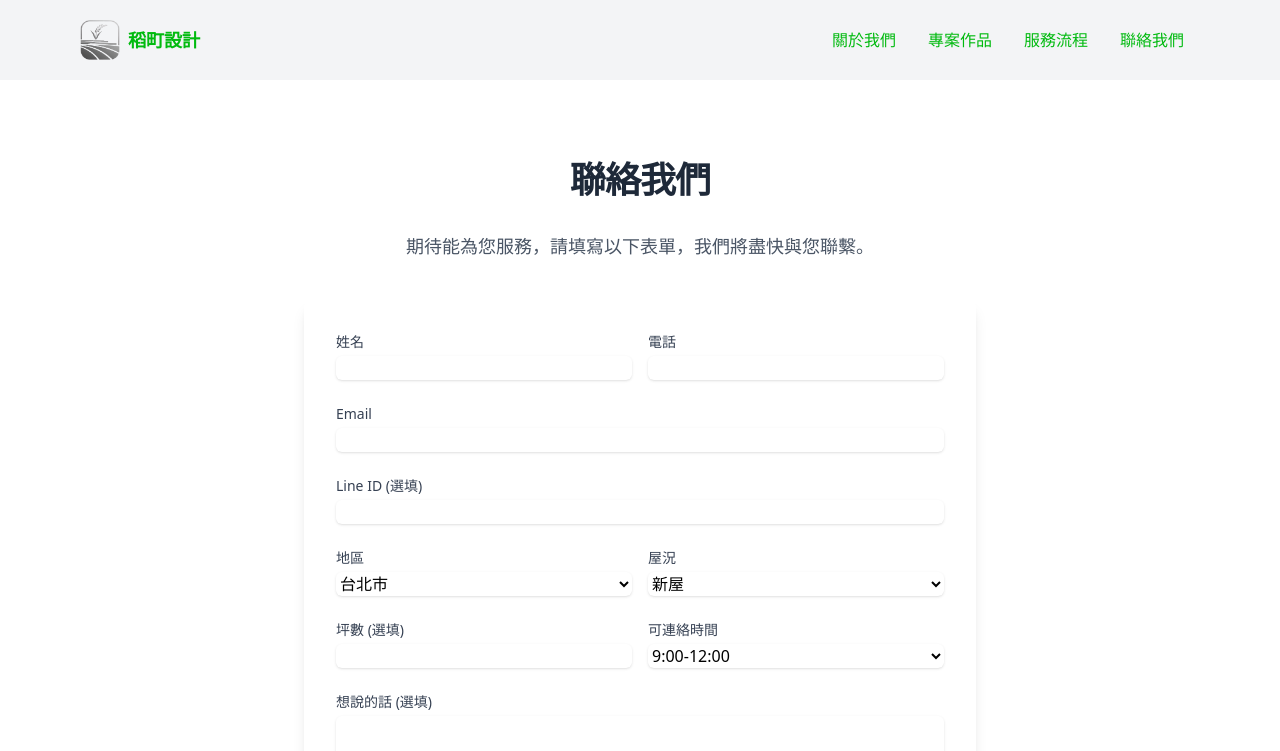
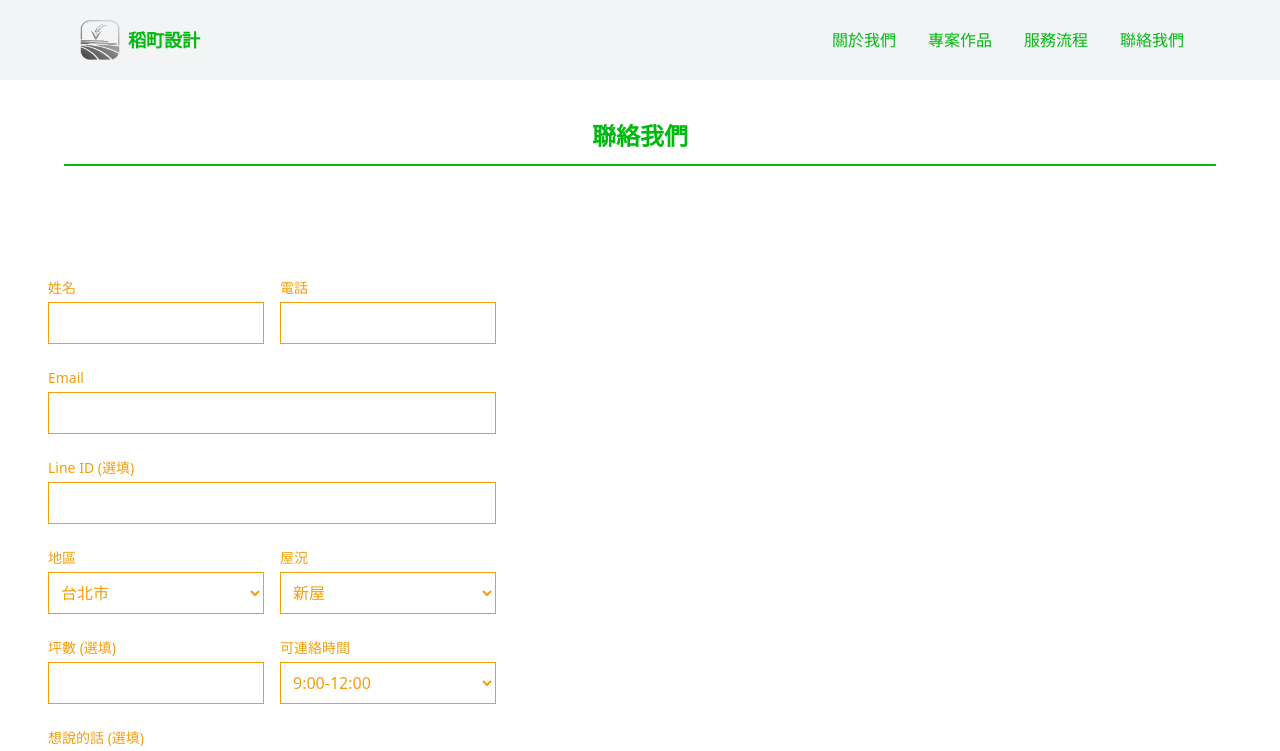
Before and after one commit to SAAAM485/Interior-Design-Web, a SvelteKit app: page /contact in a window 1280 px wide. Shown: the top 751 px of the page. Built offline with nearby package versions, Linux system fonts and the light colour scheme; what @iconify/tailwind4 would draw is missing.

Commit message:
feat: Apply image-loader and avif/webp to other pages, css to contact page.

```diff
--- a/src/lib/components/ProjectCarousel.svelte
+++ b/src/lib/components/ProjectCarousel.svelte
@@ -26,12 +26,12 @@
 	});
 </script>
 
-<div class="swiper-container w-full overflow-hidden">
+<div class="swiper-container w-full overflow-hidden md:p-20 md:pt-0 md:pb-0">
 	<div class="swiper-wrapper py-8">
 		{#each projects as project}
 			{@const image = getOptimizedImage(project.coverImage)}
-			<a href="/projects/{project.slug}" class="swiper-slide group block rounded-lg bg-gray-800">
-				<div class="relative aspect-[3/4] w-full overflow-hidden rounded-lg">
+			<a href="/projects/{project.slug}" class="swiper-slide group block bg-gray-800">
+				<div class="relative aspect-[3/4] w-full overflow-hidden">
 					{#if image && image.sources && image.img}
 						<picture>
 							{#if image.sources.avif}
--- a/src/lib/components/TestImage.svelte
+++ /dev/null
@@ -1,10 +0,0 @@
-<script lang="ts">
-  import testImage from '$lib/assets/images/home/main.jpg?w=100&format=webp&as=url';
-</script>
-
-<div>
-  <h2>Test Image Component</h2>
-  <p>This image should be 100px wide and WebP.</p>
-  <img src={testImage} alt="Test Image" width="100" />
-  <p>Raw import object: {JSON.stringify(testImage)}</p>
-</div>
--- a/src/routes/contact/+page.svelte
+++ b/src/routes/contact/+page.svelte
@@ -1,54 +1,110 @@
+<script lang="ts">
+	import Inview from '$lib/components/Inview.svelte';
+	import { getOptimizedImage } from '$lib/data/image-loader';
+
+	const square = getOptimizedImage('/src/lib/assets/images/contact/square.jpg');
+</script>
+
+<Inview>
+	<div class="m-auto mt-10 hidden w-[90vw] text-center md:block">
+		<h1 class="mb-3 text-center text-2xl font-bold text-primary">聯絡我們</h1>
+		<hr class="border border-primary" />
+	</div>
+</Inview>
 <div class="container mx-auto p-4 py-12 md:py-20">
-    <div class="mx-auto max-w-2xl">
-        <h1 class="mb-8 text-center text-4xl font-bold tracking-tight text-gray-800">聯絡我們</h1>
-        <p class="mb-10 text-center text-lg text-gray-600">
-            期待能為您服務，請填寫以下表單，我們將盡快與您聯繫。
-        </p>
+	<Inview>
+		<div class="flex flex-col items-center gap-8 md:flex-row md:gap-20">
+			{#if square && square.sources && square.img}
+				<picture>
+					{#if square.sources.avif}
+						<source srcset={square.sources.avif} type="image/avif" />
+					{/if}
+					{#if square.sources.webp}
+						<source srcset={square.sources.webp} type="image/webp" />
+					{/if}
+					<img src={square.img.src} alt="A square pic" class="h-auto w-[100vw] md:w-[40vw]" />
+				</picture>
+			{/if}
 			<form
 				name="contact-form"
 				method="POST"
 				action="/forms.html"
 				netlify
 				netlify-honeypot="bot-field"
-            class="space-y-6 rounded-lg bg-white p-8 shadow-lg"
+				class="ed-lg w-full space-y-6 bg-white p-8 md:w-[40vw]"
 			>
 				<input type="hidden" name="form-name" value="contact-form" />
 				<p class="hidden">
 					<label>Don’t fill this out if you’re human: <input name="bot-field" /></label>
 				</p>
 
-            <div class="grid grid-cols-1 gap-y-6 gap-x-4 sm:grid-cols-2">
+				<div class="grid grid-cols-1 gap-x-4 gap-y-6 sm:grid-cols-2">
 					<div>
-                    <label for="name" class="block text-sm font-medium text-gray-700">姓名</label>
-                    <input type="text" name="name" id="name" required class="form-input mt-1 block w-full rounded-md border-gray-300 shadow-sm focus:border-indigo-500 focus:ring-indigo-500">
+						<label for="name" class="block text-sm font-medium text-paragraph">姓名</label>
+						<input
+							type="text"
+							name="name"
+							id="name"
+							required
+							class="form-input mt-1 block w-full border border-paragraph p-2 text-paragraph focus:border-indigo-500 focus:ring-indigo-500"
+						/>
 					</div>
 
 					<div>
-                    <label for="phone" class="block text-sm font-medium text-gray-700">電話</label>
-                    <input type="tel" name="phone" id="phone" required class="form-input mt-1 block w-full rounded-md border-gray-300 shadow-sm focus:border-indigo-500 focus:ring-indigo-500">
+						<label for="phone" class="block text-sm font-medium text-paragraph">電話</label>
+						<input
+							type="tel"
+							name="phone"
+							id="phone"
+							required
+							class="form-input mt-1 block w-full border border-paragraph p-2 text-paragraph focus:border-indigo-500 focus:ring-indigo-500"
+						/>
 					</div>
 
 					<div class="sm:col-span-2">
-                    <label for="email" class="block text-sm font-medium text-gray-700">Email</label>
-                    <input type="email" name="email" id="email" required class="form-input mt-1 block w-full rounded-md border-gray-300 shadow-sm focus:border-indigo-500 focus:ring-indigo-500">
+						<label for="email" class="block text-sm font-medium text-paragraph">Email</label>
+						<input
+							type="email"
+							name="email"
+							id="email"
+							required
+							class="form-input mt-1 block w-full border border-paragraph p-2 text-paragraph focus:border-indigo-500 focus:ring-indigo-500"
+						/>
 					</div>
 
 					<div class="sm:col-span-2">
-                    <label for="line-id" class="block text-sm font-medium text-gray-700">Line ID (選填)</label>
-                    <input type="text" name="line-id" id="line-id" class="form-input mt-1 block w-full rounded-md border-gray-300 shadow-sm focus:border-indigo-500 focus:ring-indigo-500">
+						<label for="line-id" class="block text-sm font-medium text-paragraph"
+							>Line ID (選填)</label
+						>
+						<input
+							type="text"
+							name="line-id"
+							id="line-id"
+							class="form-input mt-1 block w-full border border-paragraph p-2 text-paragraph focus:border-indigo-500 focus:ring-indigo-500"
+						/>
 					</div>
 
 					<div>
-                    <label for="area" class="block text-sm font-medium text-gray-700">地區</label>
-                    <select id="area" name="area" class="form-select mt-1 block w-full rounded-md border-gray-300 shadow-sm focus:border-indigo-500 focus:ring-indigo-500">
+						<label for="area" class="block text-sm font-medium text-paragraph">地區</label>
+						<select
+							id="area"
+							name="area"
+							class="form-select mt-1 block w-full border border-paragraph p-2 text-paragraph focus:border-indigo-500 focus:ring-indigo-500"
+						>
 							<option>台北市</option>
 							<option>新北市</option>
 						</select>
 					</div>
 
 					<div>
-                    <label for="house-condition" class="block text-sm font-medium text-gray-700">屋況</label>
-                    <select id="house-condition" name="house-condition" class="form-select mt-1 block w-full rounded-md border-gray-300 shadow-sm focus:border-indigo-500 focus:ring-indigo-500">
+						<label for="house-condition" class="block text-sm font-medium text-paragraph"
+							>屋況</label
+						>
+						<select
+							id="house-condition"
+							name="house-condition"
+							class="form-select mt-1 block w-full border border-paragraph p-2 text-paragraph focus:border-indigo-500 focus:ring-indigo-500"
+						>
 							<option>新屋</option>
 							<option>中古屋</option>
 							<option>商辦</option>
@@ -56,13 +112,26 @@
 					</div>
 
 					<div>
-                    <label for="square-footage" class="block text-sm font-medium text-gray-700">坪數 (選填)</label>
-                    <input type="number" name="square-footage" id="square-footage" class="form-input mt-1 block w-full rounded-md border-gray-300 shadow-sm focus:border-indigo-500 focus:ring-indigo-500">
+						<label for="square-footage" class="block text-sm font-medium text-paragraph"
+							>坪數 (選填)</label
+						>
+						<input
+							type="number"
+							name="square-footage"
+							id="square-footage"
+							class="form-input mt-1 block w-full border border-paragraph p-2 text-paragraph focus:border-indigo-500 focus:ring-indigo-500"
+						/>
 					</div>
 
 					<div>
-                    <label for="available-time" class="block text-sm font-medium text-gray-700">可連絡時間</label>
-                    <select id="available-time" name="available-time" class="form-select mt-1 block w-full rounded-md border-gray-300 shadow-sm focus:border-indigo-500 focus:ring-indigo-500">
+						<label for="available-time" class="block text-sm font-medium text-paragraph"
+							>可連絡時間</label
+						>
+						<select
+							id="available-time"
+							name="available-time"
+							class="form-select mt-1 block w-full border border-paragraph p-2 text-paragraph focus:border-indigo-500 focus:ring-indigo-500"
+						>
 							<option>9:00-12:00</option>
 							<option>12:00-15:00</option>
 							<option>15:00-18:00</option>
@@ -72,17 +141,28 @@
 				</div>
 
 				<div>
-                <label for="message" class="block text-sm font-medium text-gray-700">想說的話 (選填)</label>
+					<label for="message" class="block text-sm font-medium text-paragraph"
+						>想說的話 (選填)</label
+					>
 					<div class="mt-1">
-                    <textarea id="message" name="message" rows="4" class="form-textarea block w-full rounded-md border-gray-300 shadow-sm focus:border-indigo-500 focus:ring-indigo-500"></textarea>
+						<textarea
+							id="message"
+							name="message"
+							rows="4"
+							class="form-textarea block w-full border border-paragraph text-paragraph focus:border-indigo-500 focus:ring-indigo-500"
+						></textarea>
 					</div>
 				</div>
 
 				<div>
-                <button type="submit" class="flex w-full justify-center rounded-md border border-transparent bg-indigo-600 px-4 py-3 text-base font-medium text-white shadow-sm hover:bg-indigo-700 focus:outline-none focus:ring-2 focus:ring-indigo-500 focus:ring-offset-2">
+					<button
+						type="submit"
+						class="flex w-full justify-center border border-transparent bg-paragraph px-4 py-3 text-base font-medium text-secondary hover:bg-secondary hover:text-paragraph focus:ring-2 focus:ring-indigo-500 focus:ring-offset-2 focus:outline-none"
+					>
 						送出表單
 					</button>
 				</div>
 			</form>
 		</div>
+	</Inview>
 </div>
--- a/src/routes/process/+page.svelte
+++ b/src/routes/process/+page.svelte
@@ -2,9 +2,16 @@
 	import Inview from '$lib/components/Inview.svelte';
 </script>
 
-<div class="container mx-auto p-4">
-	<div>
-		<h1 class="text-2xl font-bold">服務流程</h1>
-		<hr />
+<Inview>
+	<div class="m-auto mt-10 mb-10 hidden w-[90vw] text-center md:block">
+		<h1 class="mb-3 text-center text-2xl font-bold text-primary">服務流程</h1>
+		<hr class="border border-primary" />
 	</div>
-</div>
+</Inview>
+
+<Inview>
+	<div class="m-auto mt-10 mb-10 hidden w-[90vw] text-center md:block">
+		<h2 class="mb-3 text-center text-2xl font-bold text-primary">計費方式</h2>
+		<hr class="border border-primary" />
+	</div>
+</Inview>
--- a/src/routes/projects/+page.svelte
+++ b/src/routes/projects/+page.svelte
@@ -1,8 +1,14 @@
 <script lang="ts">
+	import Inview from '$lib/components/Inview.svelte';
 	import ProjectCarousel from '$lib/components/ProjectCarousel.svelte';
 </script>
 
-<div class="container mx-auto py-8">
-	<h1 class="mb-8 text-center text-4xl font-bold">Our Projects</h1>
-    <ProjectCarousel />
-</div>
+<Inview>
+	<div class="m-auto mt-10 mb-10 hidden w-[90vw] text-center md:block">
+		<h1 class="mb-3 text-center text-2xl font-bold text-primary">專案作品</h1>
+		<hr class="border border-primary" />
+	</div>
+</Inview>
+<Inview>
+	<ProjectCarousel />
+</Inview>
```
Also changed, not shown: src/lib/data/image-loader.ts (+9 -7 lines), src/routes/+page.svelte (+87 -42 lines), src/routes/about/+page.svelte (+21 -7 lines), src/routes/projects/[slug]/+page.svelte (+4 -4 lines), src/lib/assets/images/contact/square.jpg (added), 1 other file (tests, documents, lock files or other folders). Lines whose indentation alone changed are shown as unchanged.
